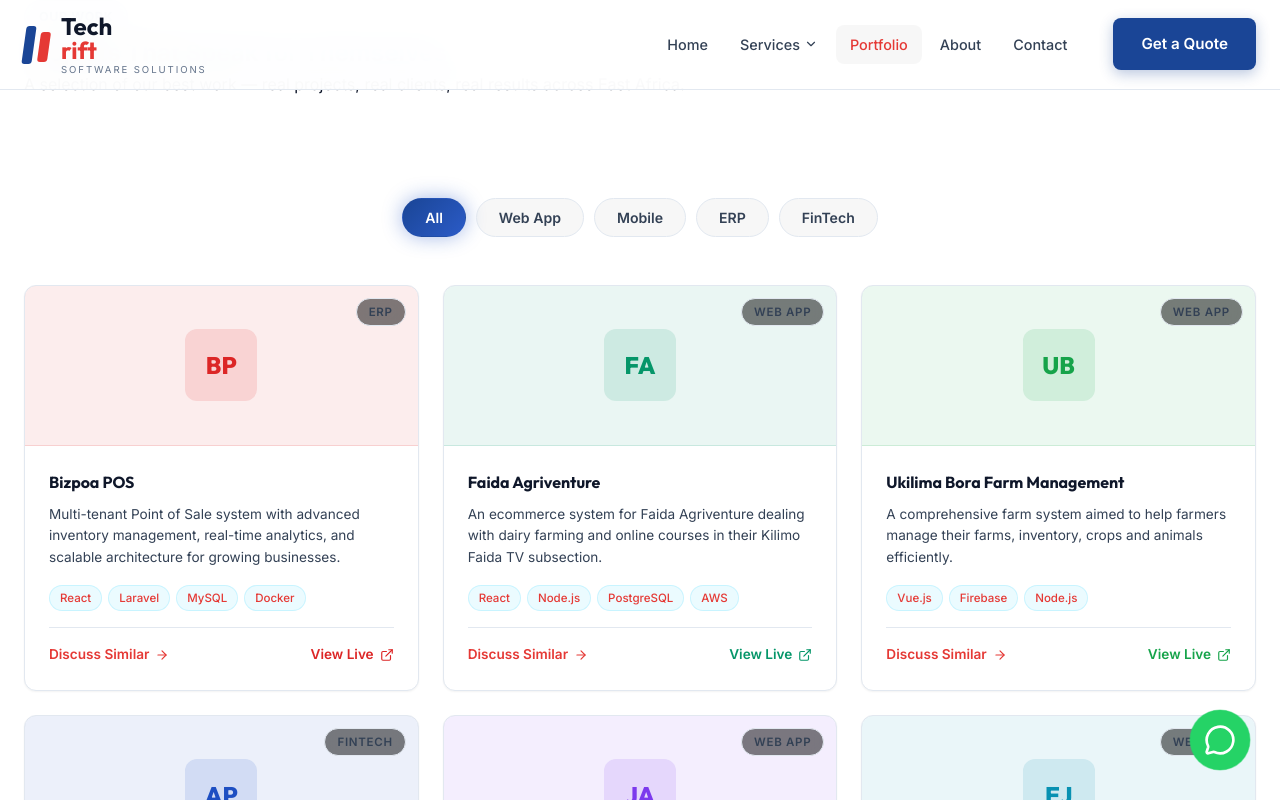
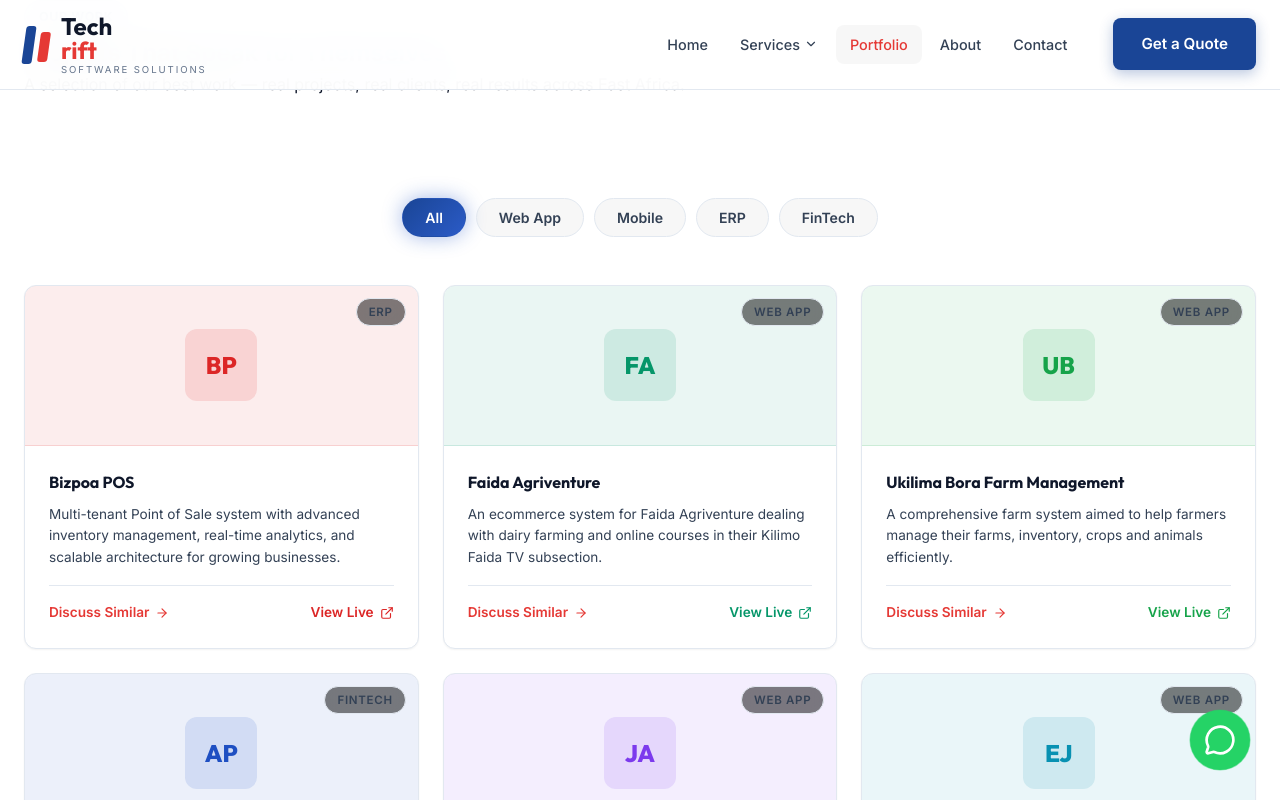
Before and after one commit to Itslevy44/techrift-system, a React (Vite) app: page /portfolio in a window 1280 px wide. Shown: the top 800 px of the page. Built offline with nearby package versions, Linux system fonts and the light colour scheme.

Commit message:
feat: remove techstack from portfolio

```diff
--- a/src/pages/Portfolio.jsx
+++ b/src/pages/Portfolio.jsx
@@ -67,9 +67,6 @@
                 <div className="portfolio-card__body">
                   <h3 className="portfolio-card__title">{title}</h3>
                   <p className="portfolio-card__desc">{desc}</p>
-                  <div className="portfolio-card__tech">
-                    {tech.map(t => <span key={t} className="portfolio-tech-tag">{t}</span>)}
-                  </div>
                   <div className="portfolio-card__footer" style={{ display: 'flex', justifyContent: 'space-between', alignItems: 'center' }}>
                     <Link to="/contact" className="portfolio-card__link">
                       Discuss Similar <ArrowRight size={14} />
```
